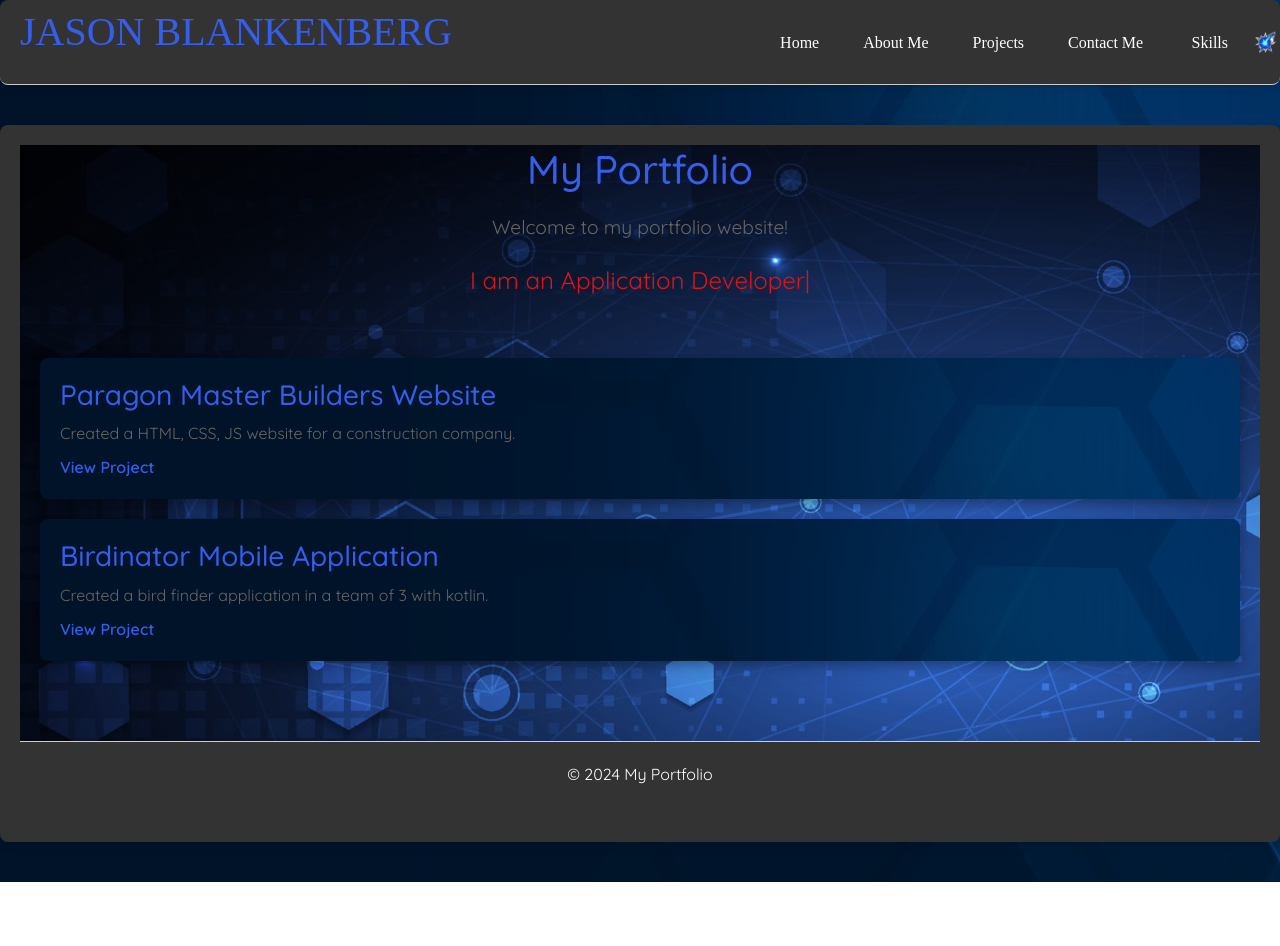
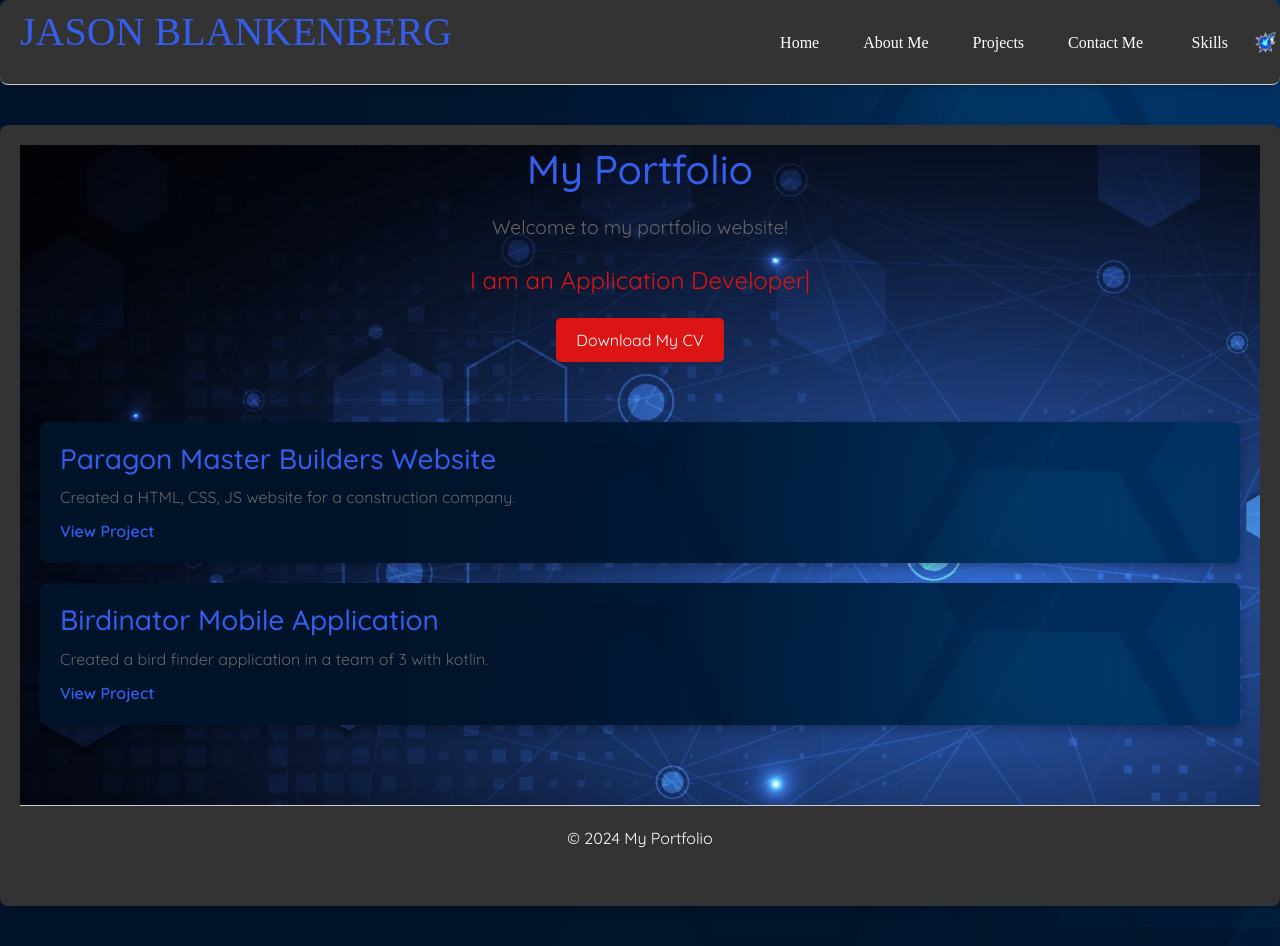
Before and after one commit to Darkinsator/portfolio, a React (Create React App) app: page / in a window 1280 px wide. Before the commit the page ends 882 px from the top, so only its background shows below. Built offline with nearby package versions, Linux system fonts and the light colour scheme; a web font is replaced by a local one.

Commit message:
cv download

```diff
--- a/src/Home.js
+++ b/src/Home.js
@@ -48,6 +48,9 @@ const Home = () => {
                     />
 
                 </div>
+                <a href="/JASONBLANKENBERGCV.pdf" download className="download-cv-button">
+                    Download My CV
+                </a>
             </header>
             <main>
                 <section className="homeprojects">
--- a/src/index.css
+++ b/src/index.css
@@ -19,7 +19,21 @@
       transform: translateY(0);
   }
 }
+.download-cv-button {
+  display: inline-block;
+  margin-top: 20px;
+  padding: 10px 20px;
+  background-color: #db1414;
+  color: white;
+  font-size: 1em;
+  text-decoration: none;
+  border-radius: 5px;
+  transition: background-color 0.3s;
+}
 
+.download-cv-button:hover {
+  background-color: #a60f0f;
+}
 
 * {
   margin: 0;
```
Also changed, not shown: 1 other file (tests, documents, lock files or other folders).
